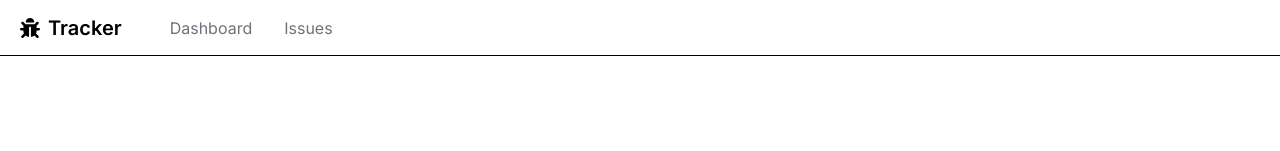
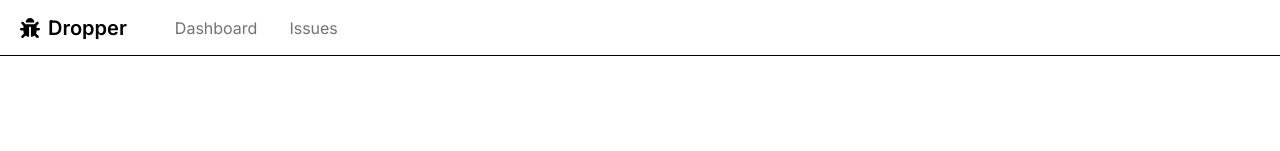
Before and after one commit to apoorvpathak/BugDropper, a Next.js app: page / in a window 1280 px wide. Shown: the top 151 px of the page. Built offline with nearby package versions, Linux system fonts and the light colour scheme.

Commit message:
update Navbar title

```diff
--- a/src/app/Navbar.tsx
+++ b/src/app/Navbar.tsx
@@ -14,7 +14,7 @@ function Navbar() {
     ]
   return (
     <nav className='flex space-x-12 border-b px-5 mb-5 h-14 items-center'>
-        <Link className='font-semibold text-xl flex items-center gap-2' href='/'> <FaBug /> Tracker</Link>
+        <Link className='font-semibold text-xl flex items-center gap-2' href='/'> <FaBug /> Dropper</Link>
         <ul className='flex space-x-8'>
             {paths.map(path => (
                 <Link
```
